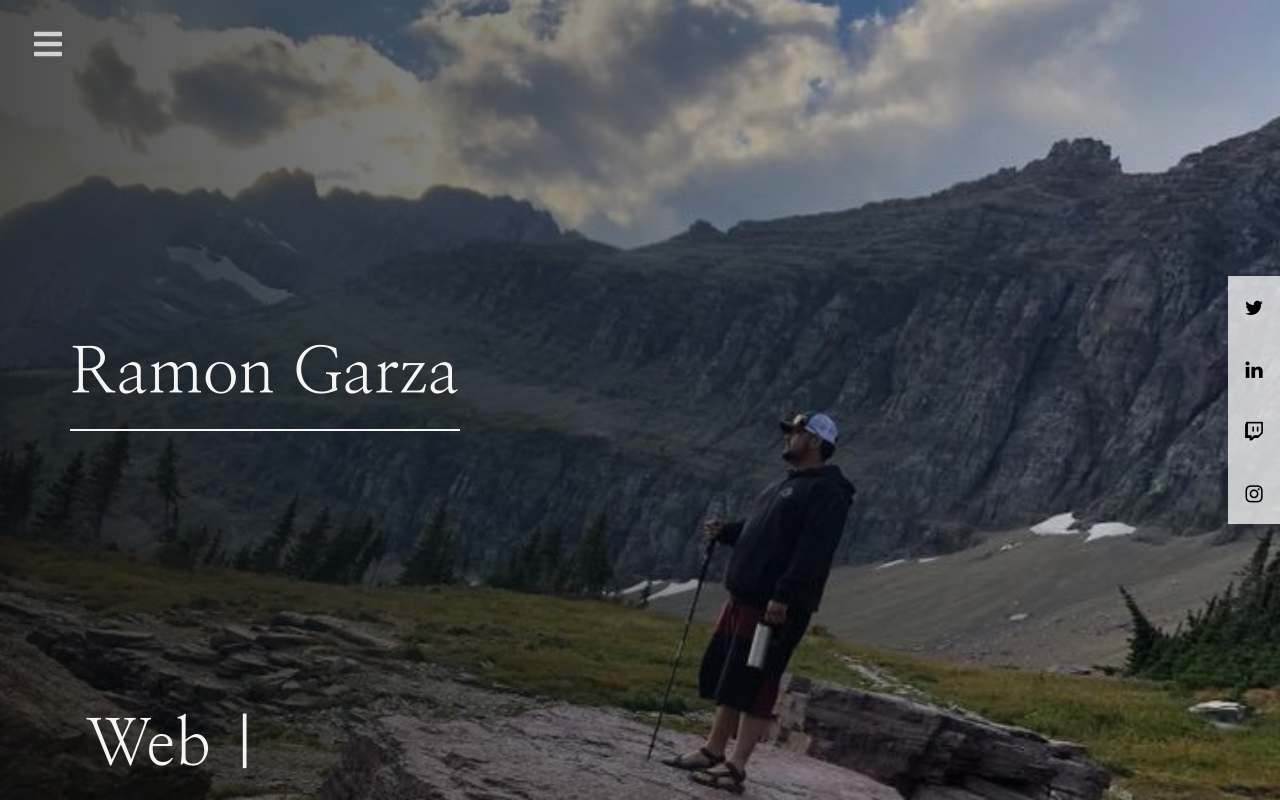
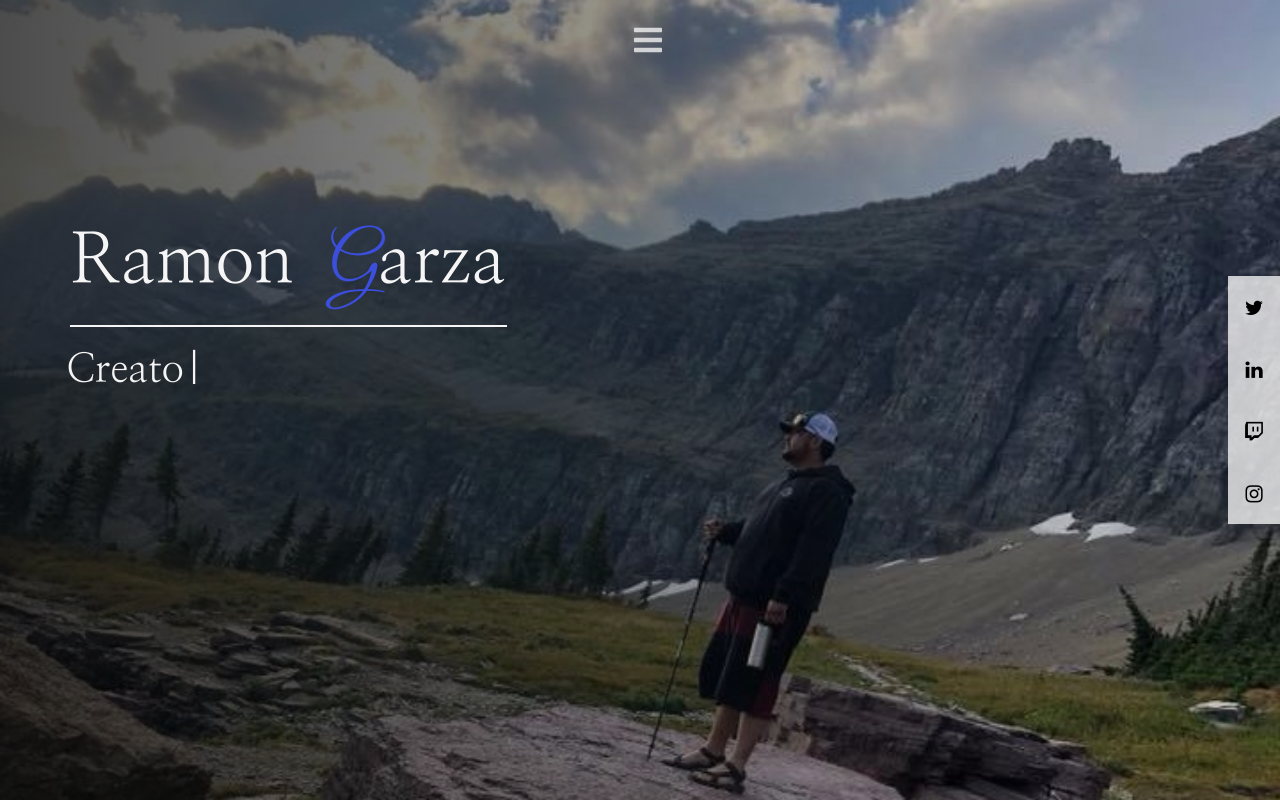
Before and after one commit to Ramong06/portfolio-website, a React (Create React App) app: page / in a window 1280 px wide. Built offline with nearby package versions, Linux system fonts and the light colour scheme; the HTML template or start-up script is replaced by a standard one.

Commit message:
changed home page display and typewriter words

```diff
--- a/src/components/Hero/index.js
+++ b/src/components/Hero/index.js
@@ -3,7 +3,7 @@ import "./styles.css";
 import { Container, Row } from "react-bootstrap";
 import Sidebar from "../Sidebar";
 import Navbar from "../Navbar";
-const words = ["Web Developer", "Creator", "Problem Solver", "I Am Ramon Garza."];
+const words = ["Designer", "Creator", "Problem Solver", "Web Developer."];
 
 const Hero = () => {
     const [index, setIndex] = useState(0);
@@ -49,13 +49,13 @@ const Hero = () => {
             <Navbar />
             <Container fluid="md">
                 <Sidebar />
-                <Row className="justify-content-md-left">
+                <Row className="justify-content-md-start">
                     <div className="hero-header-text">
-                        <h1 className="my-name">Ramon Garza</h1>
+                        <h1 className="my-name">Ramon <span className="letter-g">G</span>arza</h1>
                         <hr className="about-page-line"/>
                     </div>
                 </Row>
-                <Row className="justify-content-md-left">
+                <Row className="justify-content-md-start">
                     <div className="hero-text">
                         <h3 className="typeWriter"><span className="iAm"></span>{`${words[index].substring(0, subIndex)}${blink ? "|" : " "}`}</h3>
                     </div>
--- a/src/components/Hero/styles.css
+++ b/src/components/Hero/styles.css
@@ -6,8 +6,8 @@
 }
 
 .my-name {
-    margin-top: 4em;
-	font-size: 64px;
+    margin-top: 2em;
+	font-size: 70px;
 	font-family: "Nanum Myeongjo", sans-serif;
     color: whitesmoke;
 }
@@ -26,7 +26,8 @@ hr.about-page-line {
 }
 
 .typeWriter {
-	margin-top: 4em;
-	font-size: 64px;
+	margin-top: 0em;
+    margin-left: -0.5em;
+	font-size: 40px;
 	font-family: "Nanum Myeongjo", sans-serif;
 }
--- a/src/components/Navbar/styles.css
+++ b/src/components/Navbar/styles.css
@@ -2,14 +2,15 @@
     background-color: transparent;
     height: 80px;
     display: flex;
-    justify-content: flex-start;
-    align-items: center;
+    justify-content: center;
+    right: 0;
 }
 
 .menu-bars {
     margin-left: 1rem;
     font-size: 2rem;
     background: none;
+    display: flex;
 }
 
 .nav-menu {
```
